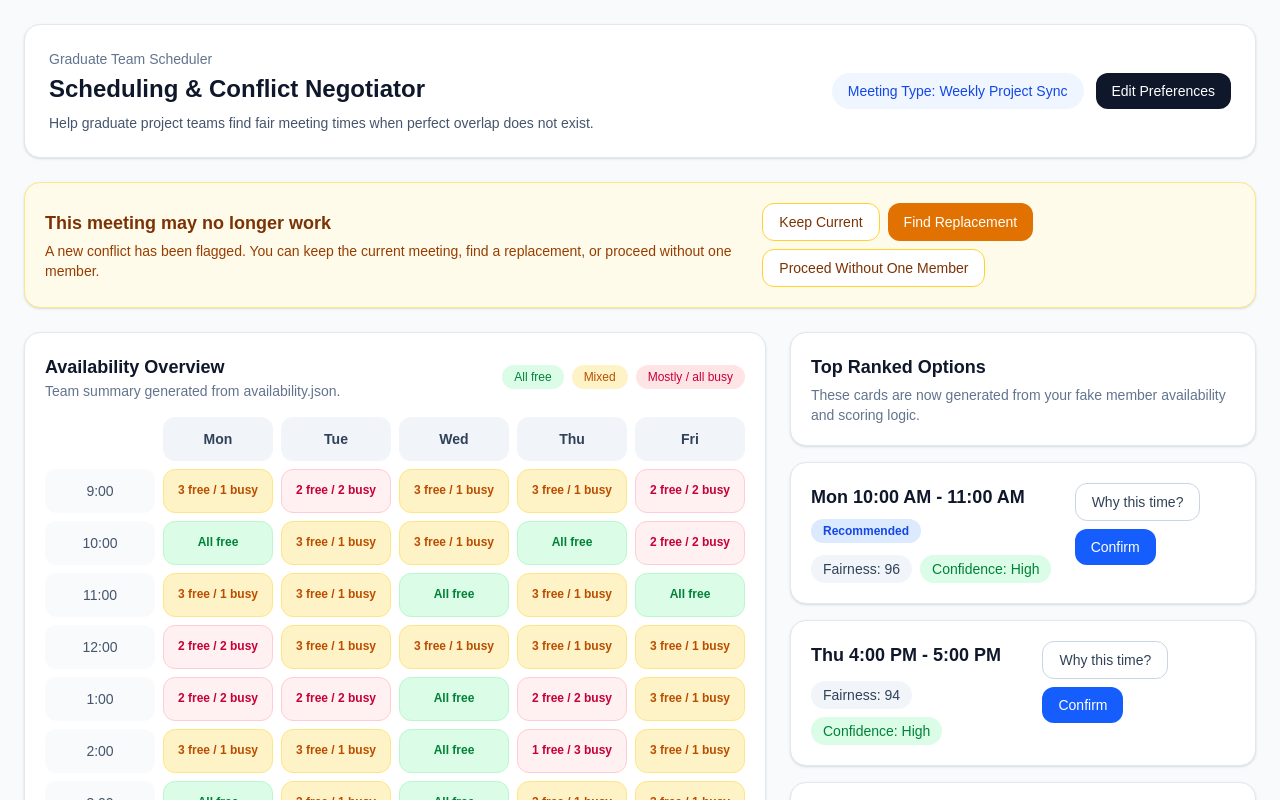
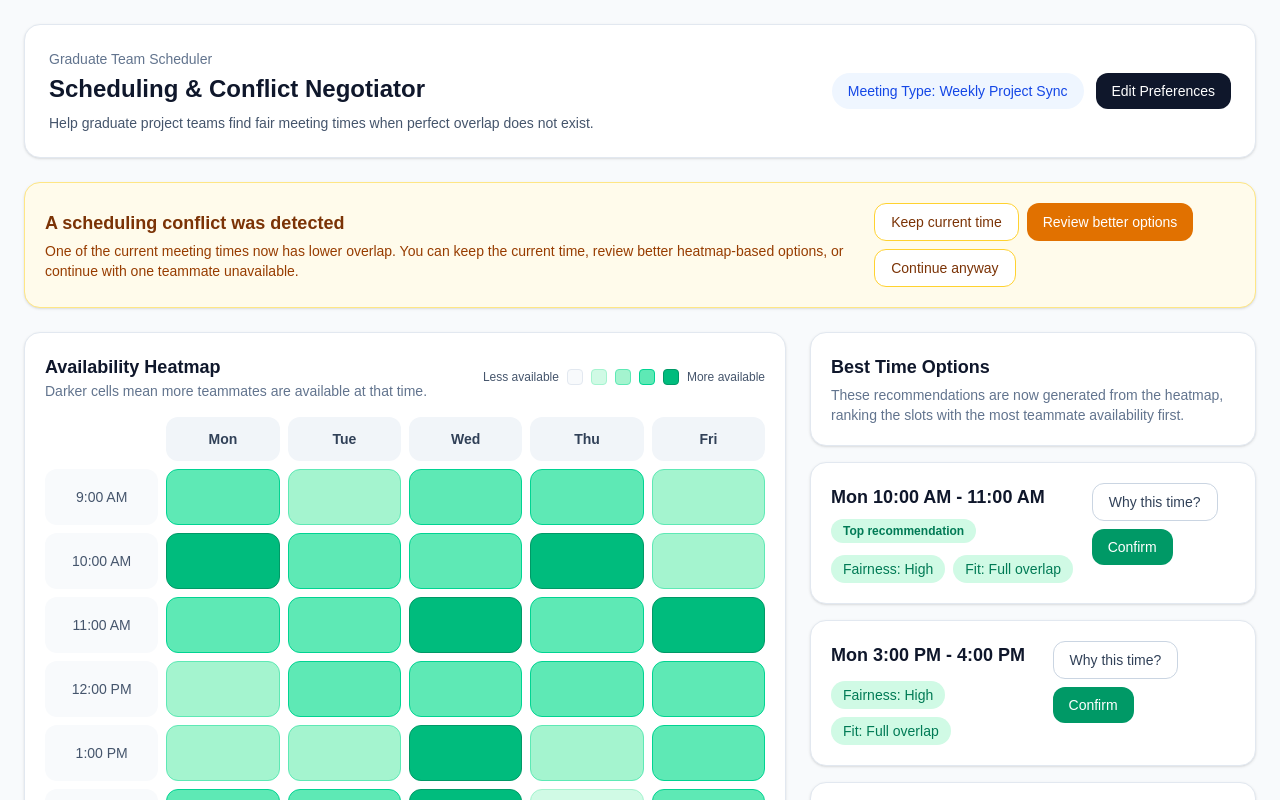
Before and after one commit to xwang0908/Grad-Meeting-Scheduler, a React (Vite) app: page / in a window 1280 px wide. Shown: the top 800 px of the page. Built offline with nearby package versions, Linux system fonts and the light colour scheme.

Commit message:
Switch to heatmap & no text in calendar

```diff
--- a/src/components/AvailabilityGrid.jsx
+++ b/src/components/AvailabilityGrid.jsx
@@ -1,8 +1,9 @@
 import { Fragment } from 'react'
 import availability from '../data/availability.json'
 
-const days = ['Mon', 'Tue', 'Wed', 'Thu', 'Fri']
-const times = [
+const days = availability.days || ['Mon', 'Tue', 'Wed', 'Thu', 'Fri']
+const times =
+  availability.times || [
     '09:00',
     '10:00',
     '11:00',
@@ -14,102 +15,66 @@ const times = [
     '17:00',
   ]
 
+const totalMembers = availability.totalMembers || 0
+const maxAvailable = availability.maxAvailable || totalMembers || 1
+
 function formatDisplayTime(time24) {
   const [hourString, minute] = time24.split(':')
   const hour = Number(hourString)
   const suffix = hour >= 12 ? 'PM' : 'AM'
   const hour12 = hour % 12 === 0 ? 12 : hour % 12
-  return `${hour12}:${minute}`
+  return `${hour12}:${minute} ${suffix}`
 }
 
-function getNextHour(time24) {
-  const [hourString] = time24.split(':')
-  const nextHour = Number(hourString) + 1
-  return `${String(nextHour).padStart(2, '0')}:00`
+function getAvailabilityCount(day, timeIndex) {
+  return availability.grid?.[day]?.[timeIndex] ?? 0
 }
 
-function getMembersForSlot(day, start, end) {
-  return availability.map((memberAvailability) => {
-    const matchingBlock = memberAvailability.blocks.find(
-      (block) =>
-        block.day === day &&
-        block.start <= start &&
-        block.end >= end
-    )
+function getHeatmapStyle(count) {
+  const ratio = count / maxAvailable
 
-    return matchingBlock || null
-  })
+  if (count === 0) {
+    return 'bg-slate-50 border-slate-200 hover:bg-slate-100'
+  }
+  if (ratio <= 0.25) {
+    return 'bg-emerald-100 border-emerald-200 hover:bg-emerald-200'
+  }
+  if (ratio <= 0.5) {
+    return 'bg-emerald-200 border-emerald-300 hover:bg-emerald-300'
+  }
+  if (ratio <= 0.75) {
+    return 'bg-emerald-300 border-emerald-400 hover:bg-emerald-400'
   }
 
-function getSlotSummary(day, start) {
-  const end = getNextHour(start)
-  const slotBlocks = getMembersForSlot(day, start, end)
-
-  let freeCount = 0
-  let busyCount = 0
-  let unknownCount = 0
-
-  slotBlocks.forEach((block) => {
-    if (!block) {
-      unknownCount += 1
-    } else if (block.status === 'free') {
-      freeCount += 1
-    } else if (block.status === 'busy') {
-      busyCount += 1
-    }
-  })
-
-  let label = ''
-  let style = ''
-
-  if (unknownCount > 0) {
-    label = `${freeCount} free / ${busyCount} busy`
-    style = 'bg-slate-100 text-slate-700 border-slate-200'
-  } else if (busyCount === 0) {
-    label = 'All free'
-    style = 'bg-green-100 text-green-700 border-green-200'
-  } else if (freeCount === 0) {
-    label = 'All busy'
-    style = 'bg-rose-100 text-rose-700 border-rose-200'
-  } else if (freeCount > busyCount) {
-    label = `${freeCount} free / ${busyCount} busy`
-    style = 'bg-amber-100 text-amber-700 border-amber-200'
-  } else {
-    label = `${freeCount} free / ${busyCount} busy`
-    style = 'bg-rose-50 text-rose-700 border-rose-200'
-  }
-
-  return { label, style }
+  return 'bg-emerald-500 border-emerald-600 hover:bg-emerald-600'
 }
 
 export default function AvailabilityGrid() {
   return (
     <section className="rounded-2xl border border-slate-200 bg-white p-5 shadow-sm">
-      <div className="mb-4 flex items-center justify-between">
+      <div className="mb-4 flex flex-col gap-3 md:flex-row md:items-center md:justify-between">
         <div>
           <h2 className="text-lg font-semibold text-slate-900">
-            Availability Overview
+            Availability Heatmap
           </h2>
           <p className="text-sm text-slate-500">
-            Team summary generated from availability.json.
+            Darker cells mean more teammates are available at that time.
           </p>
         </div>
 
-        <div className="flex flex-wrap gap-2 text-xs font-medium">
-          <span className="rounded-full bg-green-100 px-3 py-1 text-green-700">
-            All free
-          </span>
-          <span className="rounded-full bg-amber-100 px-3 py-1 text-amber-700">
-            Mixed
-          </span>
-          <span className="rounded-full bg-rose-100 px-3 py-1 text-rose-700">
-            Mostly / all busy
-          </span>
+        <div className="flex flex-wrap items-center gap-2 text-xs font-medium text-slate-600">
+          <span>Less available</span>
+          <span className="h-4 w-4 rounded border border-slate-200 bg-slate-50" />
+          <span className="h-4 w-4 rounded border border-emerald-200 bg-emerald-100" />
+          <span className="h-4 w-4 rounded border border-emerald-300 bg-emerald-200" />
+          <span className="h-4 w-4 rounded border border-emerald-400 bg-emerald-300" />
+          <span className="h-4 w-4 rounded border border-emerald-600 bg-emerald-500" />
+          <span>More available</span>
         </div>
       </div>
 
       <div className="overflow-x-auto">
-        <div className="grid min-w-[700px] grid-cols-6 gap-2">
+        <div className="grid min-w-[720px] grid-cols-6 gap-2">
           <div></div>
 
           {days.map((day) => (
@@ -121,21 +86,24 @@ export default function AvailabilityGrid() {
             </div>
           ))}
 
-          {times.map((time) => (
+          {times.map((time, timeIndex) => (
             <Fragment key={time}>
               <div className="flex items-center justify-center rounded-xl bg-slate-50 p-3 text-sm font-medium text-slate-600">
                 {formatDisplayTime(time)}
               </div>
 
               {days.map((day) => {
-                const summary = getSlotSummary(day, time)
+                const count = getAvailabilityCount(day, timeIndex)
 
                 return (
                   <div
                     key={`${day}-${time}`}
-                    className={`rounded-xl border p-3 text-center text-xs font-semibold ${summary.style}`}
+                    title={`${day} ${formatDisplayTime(time)} — ${count} of ${totalMembers} available`}
+                    className={`h-14 rounded-xl border transition-colors ${getHeatmapStyle(count)}`}
                   >
-                    {summary.label}
+                    <span className="sr-only">
+                      {count} of {totalMembers} available
+                    </span>
                   </div>
                 )
               })}
--- a/src/components/CandidateCard.jsx
+++ b/src/components/CandidateCard.jsx
@@ -1,21 +1,35 @@
 import { useState } from 'react'
 import ExplanationPanel from './ExplanationPanel'
 
+function getBadgeStyle(value, type) {
+  if (type === 'fairness') {
+    if (value === 'High') return 'bg-emerald-100 text-emerald-700'
+    if (value === 'Good') return 'bg-green-100 text-green-700'
+    if (value === 'Medium') return 'bg-amber-100 text-amber-700'
+    return 'bg-rose-100 text-rose-700'
+  }
+
+  if (type === 'confidence') {
+    if (value === 'Full overlap') return 'bg-emerald-100 text-emerald-700'
+    if (value === 'Strong fit') return 'bg-green-100 text-green-700'
+    if (value === 'Partial overlap') return 'bg-amber-100 text-amber-700'
+    return 'bg-rose-100 text-rose-700'
+  }
+
+  return 'bg-slate-100 text-slate-700'
+}
+
 export default function CandidateCard({
   time = 'Tue 3:00 PM - 4:00 PM',
-  fairness = 92,
-  confidence = 'High',
+  fairness = 'High',
+  confidence = 'Strong fit',
   recommended = false,
   explanation = '',
 }) {
   const [showExplanation, setShowExplanation] = useState(false)
 
-  const confidenceStyle =
-    confidence === 'High'
-      ? 'bg-green-100 text-green-700'
-      : confidence === 'Medium'
-      ? 'bg-amber-100 text-amber-700'
-      : 'bg-rose-100 text-rose-700'
+  const fairnessStyle = getBadgeStyle(fairness, 'fairness')
+  const confidenceStyle = getBadgeStyle(confidence, 'confidence')
 
   return (
     <div className="rounded-2xl border border-slate-200 bg-white p-5 shadow-sm">
@@ -25,21 +39,23 @@ export default function CandidateCard({
             <h3 className="text-lg font-semibold text-slate-900">{time}</h3>
 
             {recommended && (
-              <span className="rounded-full bg-blue-100 px-3 py-1 text-xs font-semibold text-blue-700">
-                Recommended
+              <span className="rounded-full bg-emerald-100 px-3 py-1 text-xs font-semibold text-emerald-700">
+                Top recommendation
               </span>
             )}
           </div>
 
           <div className="mt-3 flex flex-wrap gap-2">
-            <span className="rounded-full bg-slate-100 px-3 py-1 text-sm font-medium text-slate-700">
+            <span
+              className={`rounded-full px-3 py-1 text-sm font-medium ${fairnessStyle}`}
+            >
               Fairness: {fairness}
             </span>
 
             <span
               className={`rounded-full px-3 py-1 text-sm font-medium ${confidenceStyle}`}
             >
-              Confidence: {confidence}
+              Fit: {confidence}
             </span>
           </div>
         </div>
@@ -49,18 +65,16 @@ export default function CandidateCard({
             onClick={() => setShowExplanation(!showExplanation)}
             className="rounded-xl border border-slate-300 px-4 py-2 text-sm font-medium text-slate-700 transition hover:bg-slate-50"
           >
-            {showExplanation ? 'Hide Explanation' : 'Why this time?'}
+            {showExplanation ? 'Hide explanation' : 'Why this time?'}
           </button>
 
-          <button className="rounded-xl bg-blue-600 px-4 py-2 text-sm font-medium text-white transition hover:bg-blue-700">
+          <button className="rounded-xl bg-emerald-600 px-4 py-2 text-sm font-medium text-white transition hover:bg-emerald-700">
             Confirm
           </button>
         </div>
       </div>
 
-      {showExplanation && (
-        <ExplanationPanel explanation={explanation} />
-      )}
+      {showExplanation && <ExplanationPanel explanation={explanation} />}
     </div>
   )
 }
--- a/src/components/ConflictBanner.jsx
+++ b/src/components/ConflictBanner.jsx
@@ -4,23 +4,26 @@ export default function ConflictBanner() {
       <div className="flex flex-col gap-4 lg:flex-row lg:items-center lg:justify-between">
         <div>
           <h3 className="text-lg font-semibold text-amber-900">
-            This meeting may no longer work
+            A scheduling conflict was detected
           </h3>
           <p className="mt-1 text-sm text-amber-800">
-            A new conflict has been flagged. You can keep the current meeting,
-            find a replacement, or proceed without one member.
+            One of the current meeting times now has lower overlap. You can keep
+            the current time, review better heatmap-based options, or continue
+            with one teammate unavailable.
           </p>
         </div>
 
         <div className="flex flex-wrap gap-2">
-          <button className="rounded-xl border border-amber-300 bg-white px-4 py-2 text-sm font-medium text-amber-900 hover:bg-amber-100">
-            Keep Current
+          <button className="rounded-xl border border-amber-300 bg-white px-4 py-2 text-sm font-medium text-amber-900 transition hover:bg-amber-100">
+            Keep current time
           </button>
-          <button className="rounded-xl bg-amber-600 px-4 py-2 text-sm font-medium text-white hover:bg-amber-700">
-            Find Replacement
+
+          <button className="rounded-xl bg-amber-600 px-4 py-2 text-sm font-medium text-white transition hover:bg-amber-700">
+            Review better options
           </button>
-          <button className="rounded-xl border border-amber-300 bg-white px-4 py-2 text-sm font-medium text-amber-900 hover:bg-amber-100">
-            Proceed Without One Member
+
+          <button className="rounded-xl border border-amber-300 bg-white px-4 py-2 text-sm font-medium text-amber-900 transition hover:bg-amber-100">
+            Continue anyway
           </button>
         </div>
       </div>
--- a/src/data/availability.json
+++ b/src/data/availability.json
@@ -1,96 +1,29 @@
-
-[
-  {
-    "memberId": "m1",
-    "blocks": [
-    { "day": "Mon", "start": "09:00", "end": "11:00", "status": "free", "preference": 3 },
-    { "day": "Mon", "start": "11:00", "end": "13:00", "status": "busy", "preference": 0 },
-    { "day": "Mon", "start": "13:00", "end": "14:00", "status": "free", "preference": 1 },
-    { "day": "Mon", "start": "14:00", "end": "17:00", "status": "free", "preference": 2 },
-    { "day": "Mon", "start": "17:00", "end": "18:00", "status": "free", "preference": 1 },
-
-    { "day": "Tue", "start": "09:00", "end": "12:00", "status": "busy", "preference": 0 },
-    { "day": "Tue", "start": "12:00", "end": "15:00", "status": "free", "preference": 3 },
-    { "day": "Tue", "start": "15:00", "end": "18:00", "status": "free", "preference": 2 },
-
-    { "day": "Wed", "start": "09:00", "end": "14:00", "status": "free", "preference": 1 },
-    { "day": "Wed", "start": "14:00", "end": "17:00", "status": "free", "preference": 2 },
-    { "day": "Wed", "start": "17:00", "end": "18:00", "status": "busy", "preference": 0 },
-
-    { "day": "Thu", "start": "09:00", "end": "14:00", "status": "free", "preference": 3 },
-    { "day": "Thu", "start": "14:00", "end": "16:00", "status": "busy", "preference": 0 },
-    { "day": "Thu", "start": "16:00", "end": "18:00", "status": "free", "preference": 2 },
-
-    { "day": "Fri", "start": "09:00", "end": "11:00", "status": "busy", "preference": 0 },
-    { "day": "Fri", "start": "11:00", "end": "15:00", "status": "free", "preference": 2 },
-    { "day": "Fri", "start": "15:00", "end": "18:00", "status": "free", "preference": 3 }
-  ]
-  },
-
-  {
-    "memberId": "m2",
-    "blocks": [
-      { "day": "Mon", "start": "09:00", "end": "10:00", "status": "busy", "preference": 0 },
-      { "day": "Mon", "start": "10:00", "end": "15:00", "status": "free", "preference": 3 },
-      { "day": "Mon", "start": "15:00", "end": "18:00", "status": "free", "preference": 2 },
-
-      { "day": "Tue", "start": "09:00", "end": "11:00", "status": "free", "preference": 2 },
-      { "day": "Tue", "start": "11:00", "end": "13:00", "status": "free", "preference": 3 },
-      { "day": "Tue", "start": "13:00", "end": "18:00", "status": "busy", "preference": 0 },
-
-      { "day": "Wed", "start": "09:00", "end": "12:00", "status": "free", "preference": 3 },
-      { "day": "Wed", "start": "12:00", "end": "13:00", "status": "busy", "preference": 0 },
-      { "day": "Wed", "start": "13:00", "end": "18:00", "status": "free", "preference": 2 },
-
-      { "day": "Thu", "start": "09:00", "end": "11:00", "status": "free", "preference": 2 },
-      { "day": "Thu", "start": "11:00", "end": "15:00", "status": "busy", "preference": 0 },
-      { "day": "Thu", "start": "15:00", "end": "18:00", "status": "free", "preference": 3 },
-
-      { "day": "Fri", "start": "09:00", "end": "18:00", "status": "free", "preference": 2 }
-    ]
-  },
-
-  {
-    "memberId": "m3",
-    "blocks": [
-      { "day": "Mon", "start": "09:00", "end": "12:00", "status": "free", "preference": 2 },
-      { "day": "Mon", "start": "12:00", "end": "14:00", "status": "busy", "preference": 0 },
-      { "day": "Mon", "start": "14:00", "end": "18:00", "status": "free", "preference": 3 },
-
-      { "day": "Tue", "start": "09:00", "end": "10:00", "status": "busy", "preference": 0 },
-      { "day": "Tue", "start": "10:00", "end": "16:00", "status": "free", "preference": 3 },
-      { "day": "Tue", "start": "16:00", "end": "18:00", "status": "free", "preference": 2 },
-
-      { "day": "Wed", "start": "09:00", "end": "11:00", "status": "busy", "preference": 0 },
-      { "day": "Wed", "start": "11:00", "end": "18:00", "status": "free", "preference": 3 },
-
-      { "day": "Thu", "start": "09:00", "end": "13:00", "status": "free", "preference": 2 },
-      { "day": "Thu", "start": "13:00", "end": "15:00", "status": "busy", "preference": 0 },
-      { "day": "Thu", "start": "15:00", "end": "18:00", "status": "free", "preference": 3 },
-
-      { "day": "Fri", "start": "09:00", "end": "12:00", "status": "free", "preference": 3 },
-      { "day": "Fri", "start": "12:00", "end": "18:00", "status": "busy", "preference": 0 }
-    ]
-  },
-
-  {
-    "memberId": "m4",
-    "blocks": [
-      { "day": "Mon", "start": "09:00", "end": "13:00", "status": "free", "preference": 3 },
-      { "day": "Mon", "start": "13:00", "end": "15:00", "status": "busy", "preference": 0 },
-      { "day": "Mon", "start": "15:00", "end": "18:00", "status": "free", "preference": 2 },
-
-      { "day": "Tue", "start": "09:00", "end": "12:00", "status": "free", "preference": 3 },
-      { "day": "Tue", "start": "12:00", "end": "14:00", "status": "busy", "preference": 0 },
-      { "day": "Tue", "start": "14:00", "end": "18:00", "status": "free", "preference": 2 },
-
-      { "day": "Wed", "start": "09:00", "end": "18:00", "status": "free", "preference": 2 },
-
-      { "day": "Thu", "start": "09:00", "end": "10:00", "status": "busy", "preference": 0 },
-      { "day": "Thu", "start": "10:00", "end": "18:00", "status": "free", "preference": 3 },
-
-      { "day": "Fri", "start": "09:00", "end": "11:00", "status": "busy", "preference": 0 },
-      { "day": "Fri", "start": "11:00", "end": "18:00", "status": "free", "preference": 3 }
-    ]
+{
+  "days": [
+    "Mon",
+    "Tue",
+    "Wed",
+    "Thu",
+    "Fri"
+  ],
+  "times": [
+    "09:00",
+    "10:00",
+    "11:00",
+    "12:00",
+    "13:00",
+    "14:00",
+    "15:00",
+    "16:00",
+    "17:00"
+  ],
+  "totalMembers": 4,
+  "maxAvailable": 4,
+  "grid": {
+    "Mon": [3, 4, 3, 2, 2, 3, 4, 4, 4],
+    "Tue": [2, 3, 3, 3, 2, 3, 3, 3, 3],
+    "Wed": [3, 3, 4, 3, 4, 4, 4, 4, 3],
+    "Thu": [3, 4, 3, 3, 2, 1, 3, 4, 4],
+    "Fri": [2, 2, 4, 3, 3, 3, 3, 3, 3]
   }
-]
+}
--- a/src/pages/SchedulerPage.jsx
+++ b/src/pages/SchedulerPage.jsx
@@ -7,8 +7,6 @@ import ConflictBanner from '../components/ConflictBanner'
 
 import members from '../data/members.json'
 import availability from '../data/availability.json'
-import { generateSlots, rankCandidates } from '../utils/scheduler'
-import { buildExplanation } from '../utils/explanation'
 
 function formatTime(time24) {
   const [hourString, minute] = time24.split(':')
@@ -18,14 +16,122 @@ function formatTime(time24) {
   return `${hour12}:${minute} ${suffix}`
 }
 
+function getNextHour(time24) {
+  const [hourString] = time24.split(':')
+  const nextHour = Number(hourString) + 1
+  return `${String(nextHour).padStart(2, '0')}:00`
+}
+
+function getFairnessLabel(availableCount, totalMembers) {
+  const ratio = availableCount / totalMembers
+
+  if (ratio >= 1) return 'High'
+  if (ratio >= 0.75) return 'Good'
+  if (ratio >= 0.5) return 'Medium'
+  return 'Low'
+}
+
+function getConfidenceLabel(availableCount, totalMembers) {
+  const conflicts = totalMembers - availableCount
+
+  if (conflicts === 0) return 'Full overlap'
+  if (conflicts === 1) return 'Strong fit'
+  if (conflicts === 2) return 'Partial overlap'
+  return 'Higher conflict'
+}
+
+function buildHeatmapExplanation({
+  day,
+  start,
+  end,
+  availableCount,
+  totalMembers,
+}) {
+  const conflictCount = totalMembers - availableCount
+
+  if (availableCount === totalMembers) {
+    return `All ${totalMembers} teammates are available during this time, so this is the cleanest scheduling option with no conflict.`
+  }
+
+  if (availableCount === 0) {
+    return `No teammates are marked available during this slot, so it is not a strong option for scheduling.`
+  }
+
+  return `${availableCount} of ${totalMembers} teammates are available on ${day} from ${formatTime(
+    start
+  )} to ${formatTime(
+    end
+  )}. This leaves ${conflictCount} teammate${
+    conflictCount > 1 ? 's' : ''
+  } in conflict, so it works best as a tradeoff option when full overlap is not possible.`
+}
+
 export default function SchedulerPage() {
   const [drawerOpen, setDrawerOpen] = useState(false)
   const [showConflictBanner, setShowConflictBanner] = useState(true)
 
   const candidates = useMemo(() => {
-    const days = ['Mon', 'Tue', 'Wed', 'Thu', 'Fri']
-    const slots = generateSlots(days, 9, 18, 60)
-    const ranked = rankCandidates(slots, members, availability)
+    const days = availability.days || ['Mon', 'Tue', 'Wed', 'Thu', 'Fri']
+    const times =
+      availability.times || [
+        '09:00',
+        '10:00',
+        '11:00',
+        '12:00',
+        '13:00',
+        '14:00',
+        '15:00',
+        '16:00',
+        '17:00',
+      ]
+
+    const totalMembers =
+      availability.totalMembers || members.length || 1
+
+    const dayOrder = {
+      Mon: 0,
+      Tue: 1,
+      Wed: 2,
+      Thu: 3,
+      Fri: 4,
+    }
+
+    const allCandidates = days.flatMap((day) =>
+      times.map((start, index) => {
+        const end = getNextHour(start)
+        const availableCount = availability.grid?.[day]?.[index] ?? 0
+        const conflictCount = totalMembers - availableCount
+
+        return {
+          id: `${day}-${start}`,
+          day,
+          start,
+          end,
+          availableCount,
+          conflictCount,
+          score: availableCount,
+        }
+      })
+    )
+
+    const ranked = allCandidates
+      .filter((candidate) => candidate.availableCount > 0)
+      .sort((a, b) => {
+        if (b.availableCount !== a.availableCount) {
+          return b.availableCount - a.availableCount
+        }
+
+        if (a.conflictCount !== b.conflictCount) {
+          return a.conflictCount - b.conflictCount
+        }
+
+        if (dayOrder[a.day] !== dayOrder[b.day]) {
+          return dayOrder[a.day] - dayOrder[b.day]
+        }
+
+        return a.start.localeCompare(b.start)
+      })
+      .slice(0, 5)
 
     return ranked.map((candidate, index) => {
       const recommended = index === 0
@@ -33,10 +139,20 @@ export default function SchedulerPage() {
       return {
         ...candidate,
         recommended,
-        label: `${candidate.day} ${formatTime(candidate.start)} - ${formatTime(candidate.end)}`,
-        explanation: buildExplanation({
+        fairness: getFairnessLabel(
+          candidate.availableCount,
+          totalMembers
+        ),
+        confidence: getConfidenceLabel(
+          candidate.availableCount,
+          totalMembers
+        ),
+        label: `${candidate.day} ${formatTime(candidate.start)} - ${formatTime(
+          candidate.end
+        )}`,
+        explanation: buildHeatmapExplanation({
           ...candidate,
-          recommended,
+          totalMembers,
         }),
       }
     })
@@ -58,10 +174,11 @@ export default function SchedulerPage() {
           <div className="space-y-4">
             <div className="rounded-2xl border border-slate-200 bg-white p-5 shadow-sm">
               <h2 className="text-lg font-semibold text-slate-900">
-                Top Ranked Options
+                Best Time Options
               </h2>
               <p className="mt-1 text-sm text-slate-500">
-                These cards are now generated from your fake member availability and scoring logic.
+                These recommendations are now generated from the heatmap,
+                ranking the slots with the most teammate availability first.
               </p>
             </div>
 
@@ -70,7 +187,7 @@ export default function SchedulerPage() {
                 key={candidate.id}
                 time={candidate.label}
                 fairness={candidate.fairness}
-                confidence={candidate.confidenceLabel}
+                confidence={candidate.confidence}
                 recommended={candidate.recommended}
                 explanation={candidate.explanation}
               />
@@ -78,9 +195,11 @@ export default function SchedulerPage() {
 
             <button
               onClick={() => setShowConflictBanner(!showConflictBanner)}
-              className="w-full rounded-xl border border-slate-300 px-4 py-3 text-sm font-medium text-slate-700 hover:bg-white"
+              className="w-full rounded-xl border border-slate-300 bg-white px-4 py-3 text-sm font-medium text-slate-700 transition hover:bg-slate-50"
             >
-              Toggle Conflict Banner
+              {showConflictBanner
+                ? 'Hide Conflict Banner'
+                : 'Show Conflict Banner'}
             </button>
           </div>
         </div>
```
Lines whose indentation alone changed are shown as unchanged.
